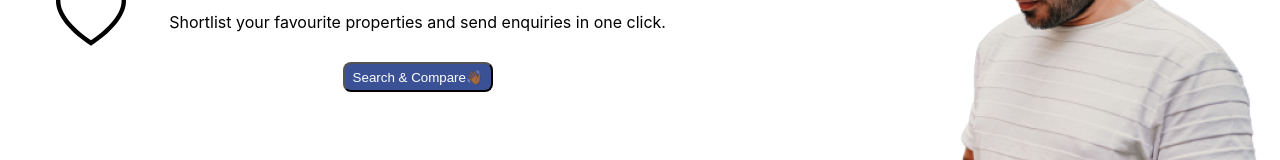
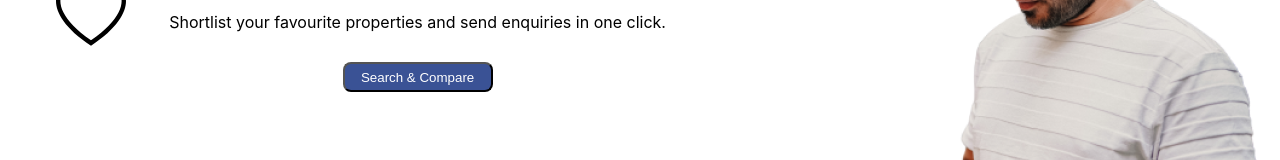
Before and after one commit to jasmatazzy/unilife-apartment-app, a React (Create React App) app: page / in a window 1280 px wide. Shown: the part 1157-1317 px from the top of the page. Built offline with nearby package versions, Linux system fonts and the light colour scheme; no server answers.

Commit message:
link to updates cont'd

```diff
--- a/src/components/Header/Header.js
+++ b/src/components/Header/Header.js
@@ -1,6 +1,7 @@
 import React from 'react'
 import { BsHeart } from "react-icons/bs";
 import { MdOutlineMail } from "react-icons/md";
+import { Link } from 'react-router-dom';
 import home from '../../assets/icon-home.png'
 import './Header.css'
 
@@ -8,8 +9,10 @@ const Header = () => {
   return (
     <div className='header'>
       <div className='home-button'>
-        <img src={home} alt='home'/>
-        Unilife
+        <Link to={'/'} className='link-to-button'>
+          <img src={home} alt='home' />
+          Unilife
+        </Link>
       </div>
       <div className='right-side'>
         <div className='shortlist'>
--- a/src/pages/Homepage/Homepage.js
+++ b/src/pages/Homepage/Homepage.js
@@ -87,7 +87,7 @@ const Homepage = () => {
             <p>Best selection of student accommodations. Never been easier to find a home that’s right for you.</p>
             <h3>Your favorite</h3>
             <p>Shortlist your favourite properties and send enquiries in one click.</p>
-            <button> <Link to={'/citydetailspage'} className='link-to-button'>Search & Compare👋🏾</Link></button>
+            <button> <Link to={'/citydetailspage'} className='link-to-button'>Search & Compare</Link></button>
           </div>
         </div>
         <img src={imageofMan} alt='man holding phone' />
```
